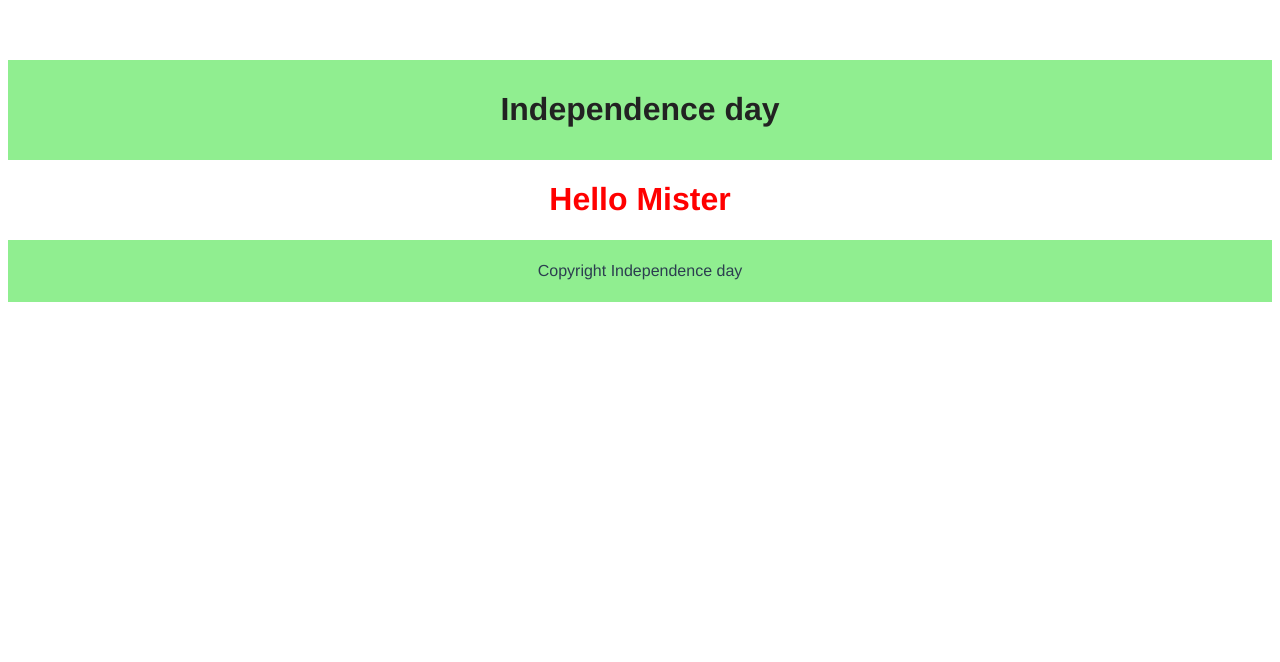
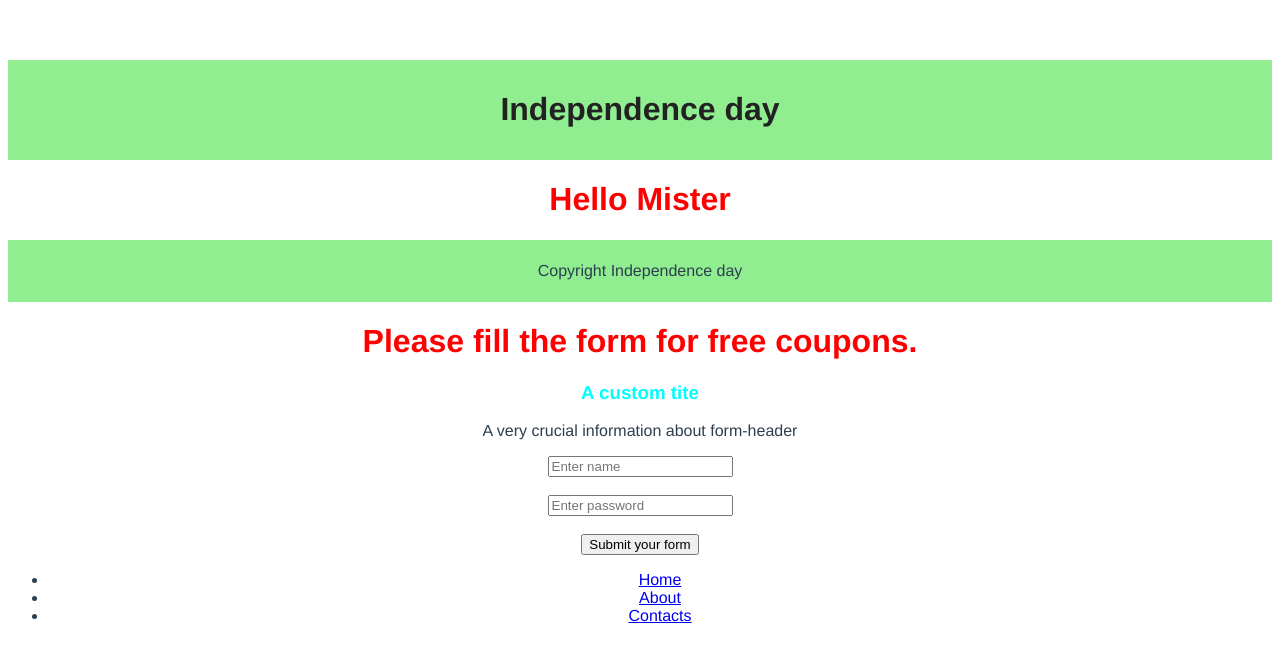
Before and after one commit to sanjaysanjel019/VueJs-LeaningPath, a Vue app in the folder 10.0 Setting up with VUE Cli/vuejs-playlist/: page / in a window 1280 px wide. Shown: the top 662 px of the page. Built offline with nearby package versions, Linux system fonts and the light colour scheme.

Commit message:
Added slots files

```diff
--- a/10.0 Setting up with VUE Cli/vuejs-playlist/src/App.vue
+++ b/10.0 Setting up with VUE Cli/vuejs-playlist/src/App.vue
@@ -7,22 +7,41 @@
     <h1>Hello Mister</h1>
 
     <app-footer v-bind:title="title" />
+    <app-slot>
+      <div slot="form-header">
+        <h3>A custom tite</h3>
+        <p>A very crucial information about form-header</p>
+      </div>
+
+      <div slot="form-fields">
+        <input type="text" placeholder="Enter name" required /><br /><br />
+        <input type="password" placeholder="Enter password" required /> <br />
+        <br />
+      </div>
+
+      <div slot="form-controls">
+        <button>Submit your form</button>
+      </div>
+    </app-slot>
   </div>
 </template>
 
 <script>
 import Header from "./components/Header";
 import Footer from "./components/Footer";
+import SlotFile from "./components/SlotFile";
 
 export default {
   name: "App",
   components: {
     "app-header": Header,
     "app-footer": Footer,
+    "app-slot": SlotFile,
   },
   data: function () {
     return {
       title: "Independence day",
+      anotherTitle: "A super cool Dynamic title",
     };
   },
   methods: {
--- /dev/null
+++ b/10.0 Setting up with VUE Cli/vuejs-playlist/src/components/SlotFile.vue
@@ -0,0 +1,46 @@
+<template>
+  <div>
+    <h1>Please fill the form for free coupons.</h1>
+    <form action="">
+      <div id="form-header">
+        <slot name="form-header" />
+      </div>
+      <div id="form-fields">
+        <slot name="form-fields" />
+      </div>
+      <div id="form-controls">
+        <slot name="form-controls" />
+      </div>
+      <div id="useful-links">
+        <ul>
+          <li><a href="#">Home</a></li>
+          <li><a href="#">About</a></li>
+          <li><a href="#">Contacts</a></li>
+        </ul>
+      </div>
+    </form>
+  </div>
+</template>
+
+<script>
+export default {
+  name: "SlotFile",
+};
+</script>
+
+<style  >
+#app {
+  font-family: Avenir, Helvetica, Arial, sans-serif;
+  -webkit-font-smoothing: antialiased;
+  -moz-osx-font-smoothing: grayscale;
+  text-align: center;
+  color: #2c3e50;
+  margin-top: 60px;
+}
+h1 {
+  color: red;
+}
+h3 {
+  color: aqua;
+}
+</style>
```
